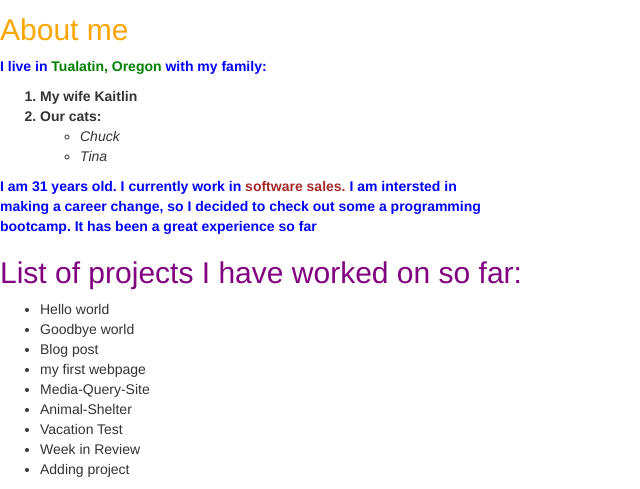
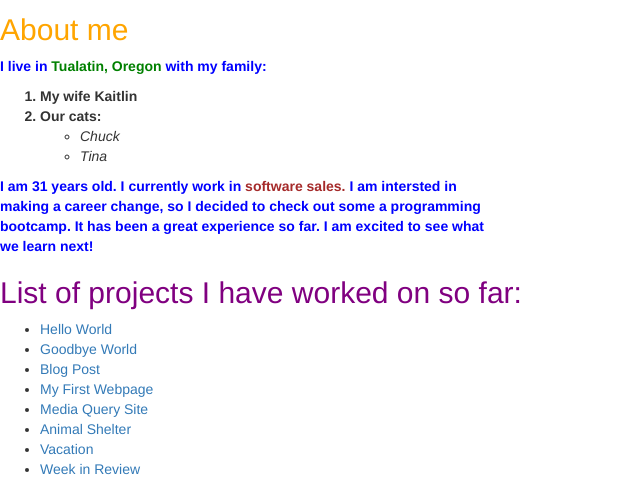
Before and after one commit to alexskreen/independent-project, a plain HTML site: page index.html in a window 1280 px wide. Shown: the part 407-896 px from the top of the page, without its empty margins (0-640 px from the left). Drawn offline with Linux system fonts and the light colour scheme.

Commit message:
added a tags with links to prior projects

```diff
--- a/index.html
+++ b/index.html
@@ -19,18 +19,17 @@
               <em><li>Tina</li></em>
             </ul>
         </ol>
-        <p class="important">I am 31 years old. I currently work in <span class="not-awesome">software sales.</span>  I am intersted in making a career change, so I decided to check out some a programming bootcamp. It has been a great experience so far</p>
+        <p class="important">I am 31 years old. I currently work in <span class="not-awesome">software sales.</span>  I am intersted in making a career change, so I decided to check out some a programming bootcamp. It has been a great experience so far. I am excited to see what we learn next!</p>
     <h2>List of projects I have worked on so far:</h2>
       <ul>
-        <li>Hello world</li>
-        <li>Goodbye world</li>
-        <li>Blog post</li>
-        <li>my first webpage</li>
-        <li>Media-Query-Site</li>
-        <li>Animal-Shelter</li>
-        <li>Vacation Test</li>
-        <li>Week in Review</li>
-        <li>Adding project</li>
+        <li><a href="https://github.com/alexskreen/hello-world">Hello World</a></li>
+        <li><a href="https://github.com/alexskreen/goodbye-world">Goodbye World</a></li>
+        <li><a href="https://github.com/alexskreen/blog-post">Blog Post</a></li>
+        <li><a href="https://github.com/alexskreen/my-first-webpage">My First Webpage</a></li>
+        <li><a href="https://github.com/alexskreen/Media-Query-Site">Media Query Site</a></li>
+        <li><a href="https://github.com/alexskreen/Animal-shelter">Animal Shelter</a></li>
+        <li><a href="https://github.com/alexskreen/Vacation">Vacation</a></li>
+        <li><a href="https://github.com/alexskreen/week-in-review">Week in Review</a></li>
       </ul>
   </body>
 </html>
```
